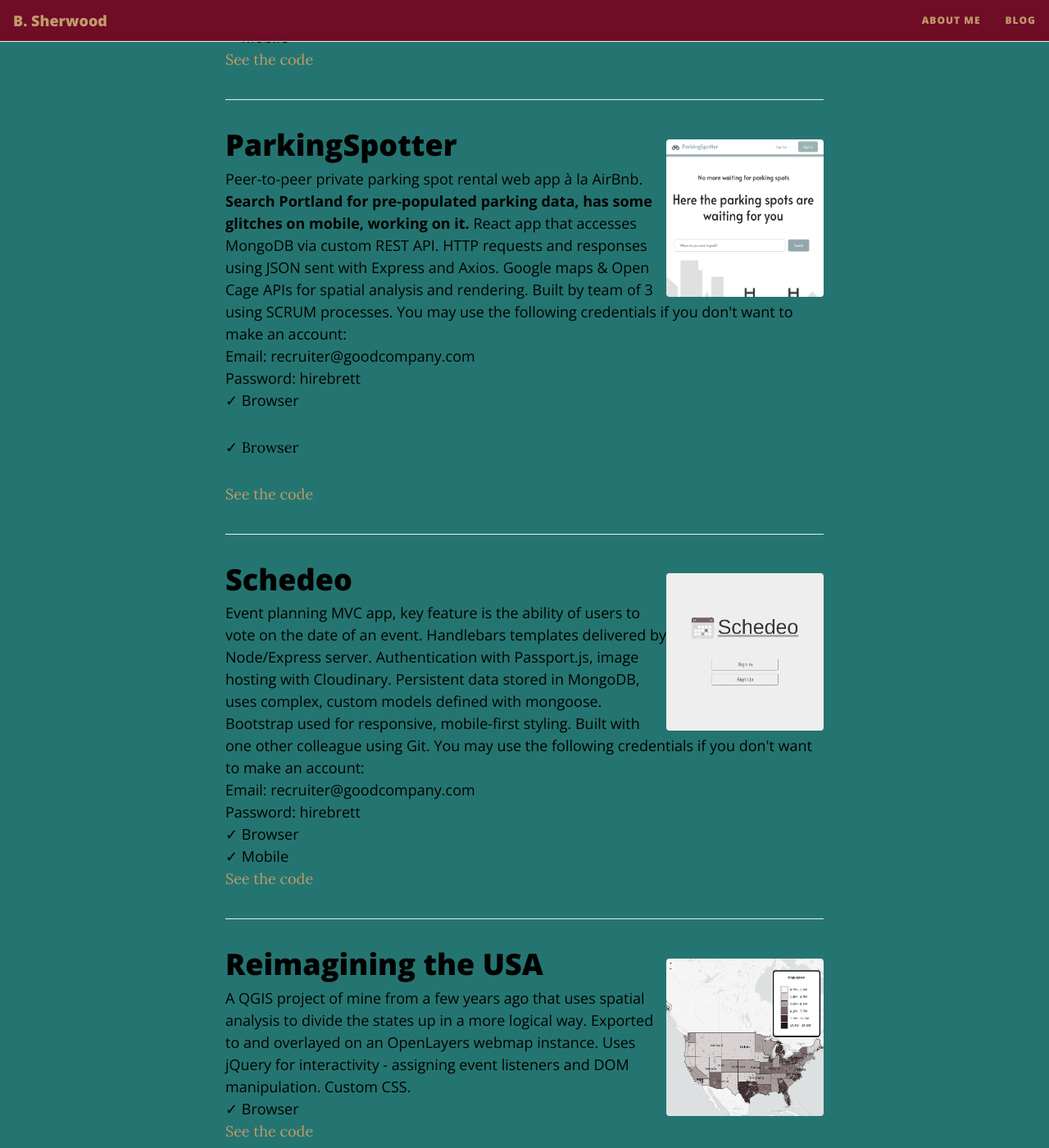
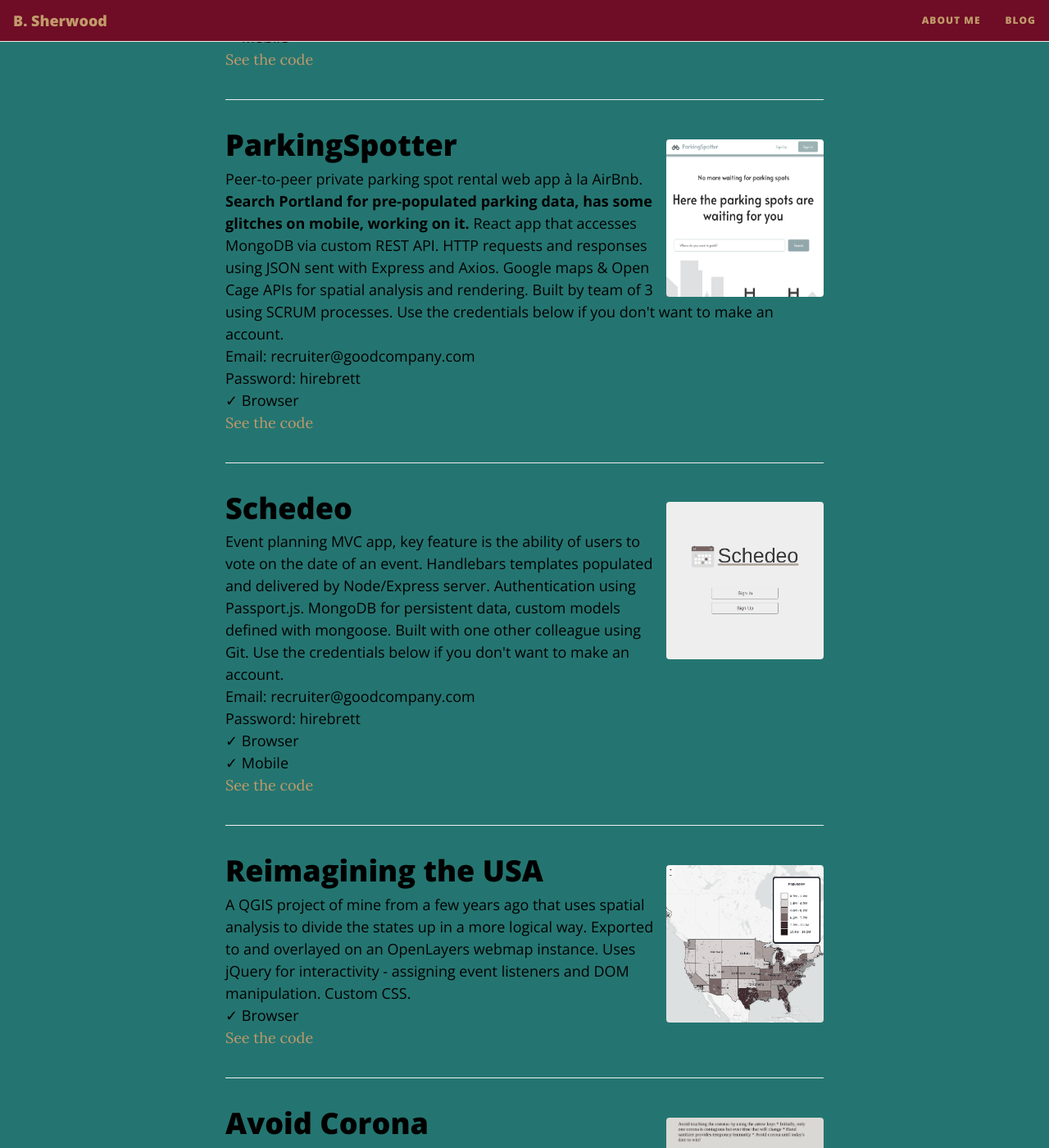
Before and after one commit to clockmakerbrett/clockmakerbrett.github.io, a Jekyll site: the page built from index.html, in a window 1280 px wide and 1400 px high, scrolled down 769 px. Shown: the whole window at 82% size. Built offline with Jekyll 4.4.1, drawn with Linux system fonts in a browser that asks for light colours; nearby versions of some CDN libraries; the list of posts is cut into pages by our own code.

Commit message:
details again again

```diff
--- a/index.html
+++ b/index.html
@@ -52,10 +52,9 @@ subtitle: This is what I can do
         <strong>Search Portland for pre-populated parking data, has some glitches on mobile, working on it. </strong
         >React app that accesses MongoDB via custom REST API. HTTP requests and responses using JSON sent with Express
         and Axios. Google maps & Open Cage APIs for spatial analysis and rendering. Built by team of 3 using SCRUM
-        processes. You may use the following credentials if you don't want to make an account: <br />Email:
-        recruiter@goodcompany.com <br />Password: hirebrett <br />&check; Browser
+        processes. Use the credentials below if you don't want to make an account.<br />Email: recruiter@goodcompany.com
+        <br />Password: hirebrett <br />&check; Browser
       </div>
-      <p>&check; Browser</p>
       <a class="repo-link" href="https://github.com/eloisaseabra/ParkingSpotter" target="_blank">See the code</a>
     </div>
   </article>
@@ -71,10 +70,9 @@ subtitle: This is what I can do
       </div>
       <div class="post-entry">
         Event planning MVC app, key feature is the ability of users to vote on the date of an event. Handlebars
-        templates delivered by Node/Express server. Authentication with Passport.js, image hosting with Cloudinary.
-        Persistent data stored in MongoDB, uses complex, custom models defined with mongoose. Bootstrap used for
-        responsive, mobile-first styling. Built with one other colleague using Git. You may use the following
-        credentials if you don't want to make an account:<br />Email: recruiter@goodcompany.com<br />Password:
+        templates populated and delivered by Node/Express server. Authentication using Passport.js. MongoDB for
+        persistent data, custom models defined with mongoose. Built with one other colleague using Git. Use the
+        credentials below if you don't want to make an account.<br />Email: recruiter@goodcompany.com<br />Password:
         hirebrett<br />&check; Browser <br />&check; Mobile
       </div>
       <a class="repo-link" href="https://github.com/clockmakerbrett/schedeo" target="_blank">See the code</a>
```
